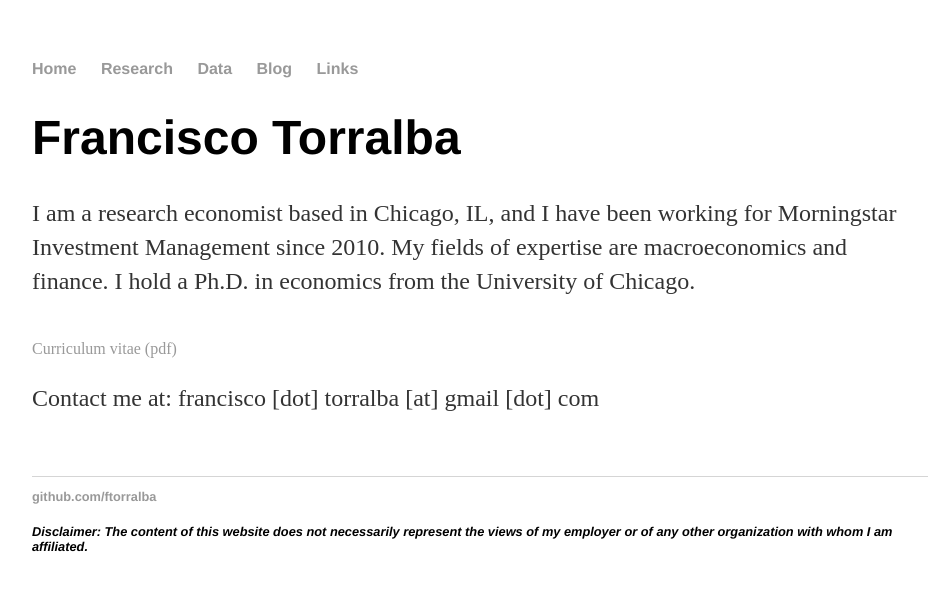
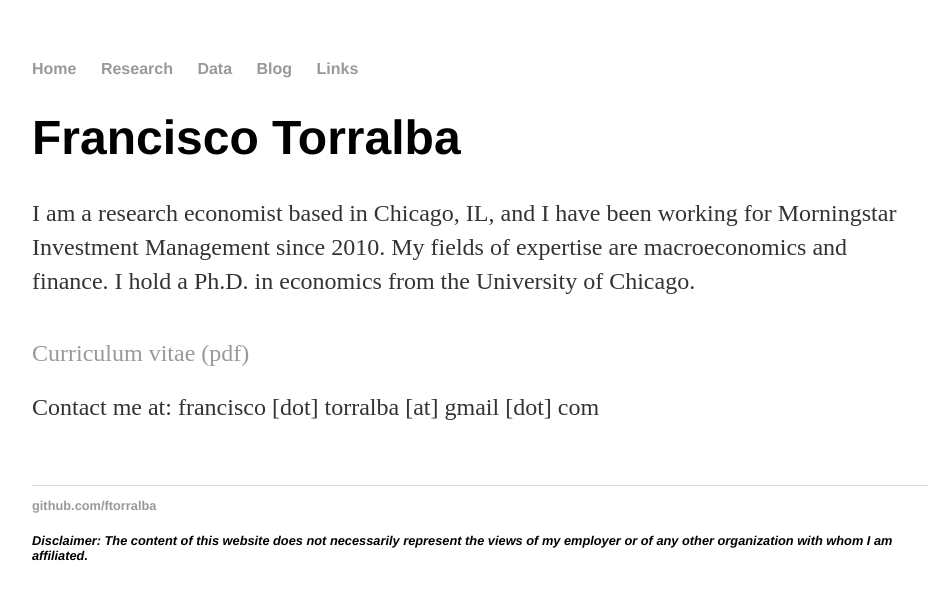
Before and after one commit to ftorralba/ftorralba.github.io, a Jekyll site: the page built from index.html, in a window 1280 px wide. Shown: the top 600 px of the page, without its empty margins (160-1088 px from the left). Built offline with Jekyll 4.4.1, drawn with Linux system fonts in a browser that asks for light colours.

Commit message:
Update index.html

```diff
--- a/index.html
+++ b/index.html
@@ -7,7 +7,7 @@ title: Francisco Torralba
 	<p>I am a research economist based in Chicago, IL, and I have been working for Morningstar Investment Management since 2010. My fields of expertise
 	are macroeconomics and finance. I hold a Ph.D. in economics from the University of Chicago.</p>
 	</br>
-	<a style='font-size: 12pt;' href="FTorralbaResumeND_20211201.pdf" download="FTorralbaResumeND_20211201.pdf">Curriculum vitae (pdf)</a>
+	<a style='font-size: 1.5em;' href="FTorralbaResumeND_20211201.pdf" download="FTorralbaResumeND_20211201.pdf">Curriculum vitae (pdf)</a>
         </br>
         <p>Contact me at: francisco [dot] torralba [at] gmail [dot] com</p>
         </br>
```
